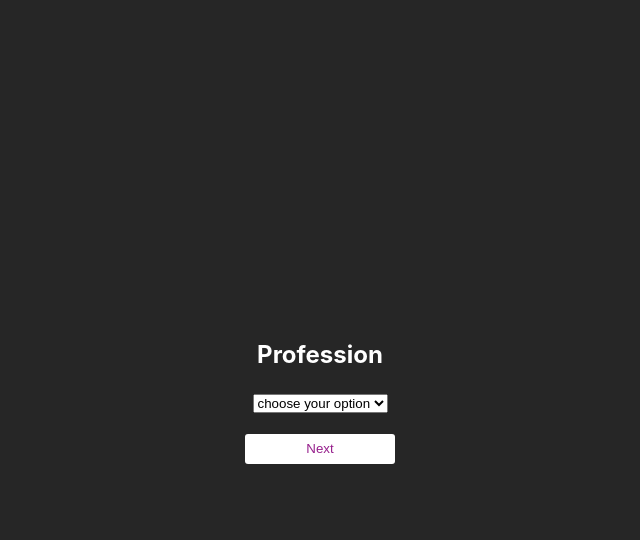
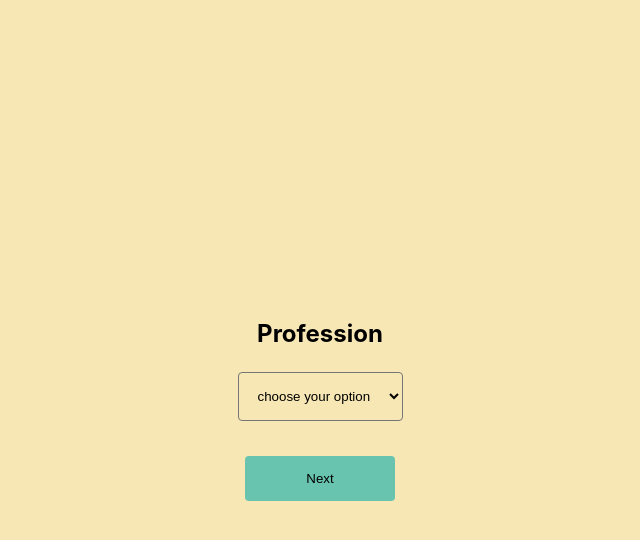
Before and after one commit to zelenovakat/Payroll, a React (Create React App) app: page / in a window 1280 px wide. Both pictures are taken after a click on the button "Start". Shown: the top 540 px of the page, without its empty margins (320-960 px from the left). Built offline with nearby package versions, Linux system fonts and the light colour scheme.

Commit message:
redesign and implement disabled button state

```diff
--- a/src/components/Button.js
+++ b/src/components/Button.js
@@ -1,14 +1,14 @@
 import React from "react"
 import styled from "styled-components"
 
-const Button = ({ children, onClick }) => {
+const Button = ({ children, onClick, disabled }) => {
   const handleButtonClick = (e) => {
     e.preventDefault()
     onClick()
   }
 
   return (
-    <StyledButton type="button" onClick={handleButtonClick}>
+    <StyledButton type="button" onClick={handleButtonClick} disabled={disabled}>
       {children}
     </StyledButton>
   )
@@ -17,17 +17,22 @@ const Button = ({ children, onClick }) => {
 export default Button
 
 const StyledButton = styled.button`
-  background: #fff;
   border: none;
-  border-radius: 3px;
-  color: #961f8c;
-  transition: background 0.2s ease-in-out;
-  min-height: 30px;
   min-width: 150px;
-  margin: 16px 0;
+  padding: 15px;
+  display: flex;
+  align-items: center;
+  justify-content: center;
+  margin: 0 auto;
+  text-decoration: none;
+  color: black;
+  background-color: #68c4af;
+  border-radius: 4px;
+  margin-top: 30px;
+  transition: background 0.1s ease-in-out;
 
   &:hover {
-    background: #c524b8;
-    color: #fff;
+    background-color: #5db19e;
+    cursor: pointer;
   }
 `
--- a/src/components/Dropdown.js
+++ b/src/components/Dropdown.js
@@ -1,4 +1,5 @@
 import React from "react"
+import styled from "styled-components"
 
 const Dropdown = ({ selectedValue, options, setSelectedValue }) => {
   const handleChange = (e) => {
@@ -7,7 +8,7 @@ const Dropdown = ({ selectedValue, options, setSelectedValue }) => {
 
   return (
     <label>
-      <select value={selectedValue} onChange={handleChange}>
+      <StyledSelect value={selectedValue} onChange={handleChange}>
         <option value="" disabled>
           choose your option
         </option>
@@ -18,9 +19,17 @@ const Dropdown = ({ selectedValue, options, setSelectedValue }) => {
             </option>
           )
         })}
-      </select>
+      </StyledSelect>
     </label>
   )
 }
 
 export default Dropdown
+
+const StyledSelect = styled.select`
+  background: transparent;
+  padding: 15px;
+  min-width: 150px;
+  border-radius: 4px;
+  outline: none;
+`
--- a/src/components/Form.js
+++ b/src/components/Form.js
@@ -10,6 +10,9 @@ import {
   calculateAdditionForExperience,
   calculateTax,
 } from "../helpers/calculateSalaryAndTax"
+
+import { device } from "../helpers/mediaQueries"
+
 const Form = () => {
   const [profession, setProfession] = useState("")
   const [yearsOfExperience, setYearsOfExperience] = useState("")
@@ -21,6 +24,16 @@ const Form = () => {
 
   const nextSlide = () => {
     setActiveSlide(activeSlide + 1)
+  }
+
+  const resetSlideAndForm = () => {
+    setActiveSlide(1)
+    setProfession("")
+    setYearsOfExperience("")
+    setYear("")
+    setCity("")
+    setTotalSalaryWithTax(0)
+    setTax(0)
   }
 
   const calculateSalary = () => {
@@ -42,44 +55,73 @@ const Form = () => {
     <div>
       {activeSlide === 1 && (
         <Slide>
+          <SlideBox>
             <h1>How much could you earn?</h1>
             <Button onClick={nextSlide}>Start</Button>
+          </SlideBox>
         </Slide>
       )}
       {activeSlide === 2 && (
         <Slide>
+          <SlideBox>
             <SelectProfession profession={profession} setProfession={setProfession} />
-          <Button onClick={nextSlide}>Next</Button>
+            <Button disabled={!profession} onClick={nextSlide}>
+              Next
+            </Button>
+          </SlideBox>
         </Slide>
       )}
       {activeSlide === 3 && (
         <Slide>
+          <SlideBox>
             <SelectExperience
               yearsOfExperience={yearsOfExperience}
               setYearsOfExperience={setYearsOfExperience}
             />
-          <Button onClick={nextSlide}>Next</Button>
+            <Button disabled={!yearsOfExperience} onClick={nextSlide}>
+              Next
+            </Button>
+          </SlideBox>
         </Slide>
       )}
       {activeSlide === 4 && (
         <Slide>
+          <SlideBox>
             <SelectYear year={year} setYear={setYear} />
-          <Button onClick={nextSlide}>Next</Button>
+            <Button disabled={!year} onClick={nextSlide}>
+              Next
+            </Button>
+          </SlideBox>
         </Slide>
       )}
       {activeSlide === 5 && (
         <Slide>
+          <SlideBox>
             <SelectCity city={city} setCity={setCity} />
-          <Button onClick={calculateSalary}>Calculate</Button>
+            <Button disabled={!city} onClick={calculateSalary}>
+              Calculate
+            </Button>
+          </SlideBox>
         </Slide>
       )}
       {activeSlide === 6 && (
         <Slide>
-          <h2>Salary ex Tax: {totalSalaryWithTax - tax} kr</h2>
-          <h2>TAX: {tax} kr</h2>
-          <h2>Total salary: {totalSalaryWithTax} kr</h2>
+          <SlideBox>
+            <SlideTitle>Your result:</SlideTitle>
+            <LastSlideResult>
+              <SlideP>
+                Salary: <SlideSpan>{totalSalaryWithTax - tax} kr</SlideSpan>
+              </SlideP>
+              <SlideP>
+                Tax: <SlideSpan>{tax} kr</SlideSpan>
+              </SlideP>
+              <LastSlideTotal>
+                Total: <SlideSpan>{totalSalaryWithTax} kr</SlideSpan>
+              </LastSlideTotal>
 
-          <Button onClick={() => setActiveSlide(1)}>Start over</Button>
+              <Button onClick={resetSlideAndForm}>Start over</Button>
+            </LastSlideResult>
+          </SlideBox>
         </Slide>
       )}
     </div>
@@ -96,6 +138,58 @@ const Slide = styled.div`
   justify-content: center;
   align-items: center;
   text-align: center;
-  background-color: #262626;
-  color: #fff;
+  background-color: #f7e7b4;
+
+  @media ${device.laptopL} {
+    background: transparent;
+  }
 `
+
+const SlideBox = styled.div`
+  width: 100%;
+  background-color: #f7e7b4;
+  padding: 80px 0;
+  border-radius: 17px;
+  margin: 0 auto;
+  display: flex;
+  flex-direction: column;
+
+  @media ${device.laptopL} {
+    width: 650px;
+    padding: 20px 0;
+    min-height: 390px;
+    align-items: center;
+    justify-content: center;
+  }
+`
+
+const SlideTitle = styled.h2`
+  margin-bottom: 30px;
+`
+
+const LastSlideResult = styled.div`
+  width: 250px;
+  justify-content: flex-end;
+  margin: 0 auto;
+  display: flex;
+  flex-direction: column;
+`
+
+const SlideP = styled.p`
+  font-size: 16px;
+  font-weight: bold;
+  margin: 5px 0;
+  display: flex;
+  justify-content: space-between;
+`
+
+const LastSlideTotal = styled.p`
+  border-top: 1px solid #928e8e;
+  margin-top: 15px;
+  padding-top: 10px;
+`
+
+const SlideSpan = styled.span`
+  font-size: 16px;
+  font-weight: normal;
+`
--- a/src/components/RadioButton.js
+++ b/src/components/RadioButton.js
@@ -1,4 +1,5 @@
 import React from "react"
+import styled from "styled-components"
 
 const RadioButton = ({ label, value, selected, onChange }) => {
   const handleChange = (e) => {
@@ -11,9 +12,14 @@ const RadioButton = ({ label, value, selected, onChange }) => {
   return (
     <label>
       <input type="radio" value={value} onChange={handleChange} checked={isChecked} />
-      <p>{label}</p>
+      <RadioButtonLabel>{label}</RadioButtonLabel>
     </label>
   )
 }
 
 export default RadioButton
+
+const RadioButtonLabel = styled.span`
+  margin-left: 10px;
+  margin-bottom: 10px;
+`
--- /dev/null
+++ b/src/helpers/mediaQueries.js
@@ -0,0 +1,20 @@
+const size = {
+  mobileS: "320px",
+  mobileM: "375px",
+  mobileL: "425px",
+  tablet: "768px",
+  laptop: "1024px",
+  laptopL: "1440px",
+  desktop: "2560px",
+}
+
+export const device = {
+  mobileS: `(min-width: ${size.mobileS})`,
+  mobileM: `(min-width: ${size.mobileM})`,
+  mobileL: `(min-width: ${size.mobileL})`,
+  tablet: `(min-width: ${size.tablet})`,
+  laptop: `(min-width: ${size.laptop})`,
+  laptopL: `(min-width: ${size.laptopL})`,
+  desktop: `(min-width: ${size.desktop})`,
+  desktopL: `(min-width: ${size.desktop})`,
+}
```
Also changed, not shown: src/index.css (+3 -5 lines). Lines whose indentation alone changed are shown as unchanged.
